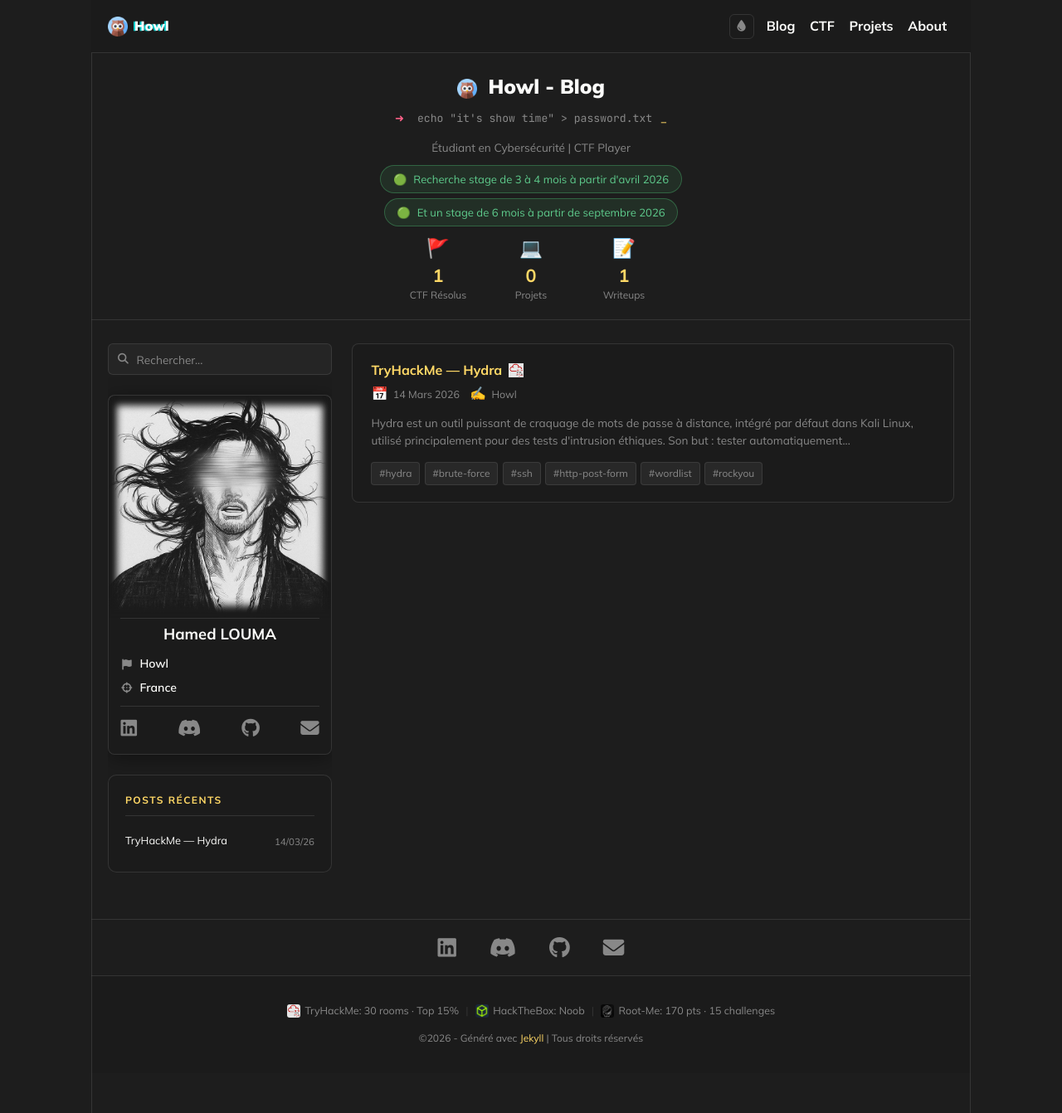
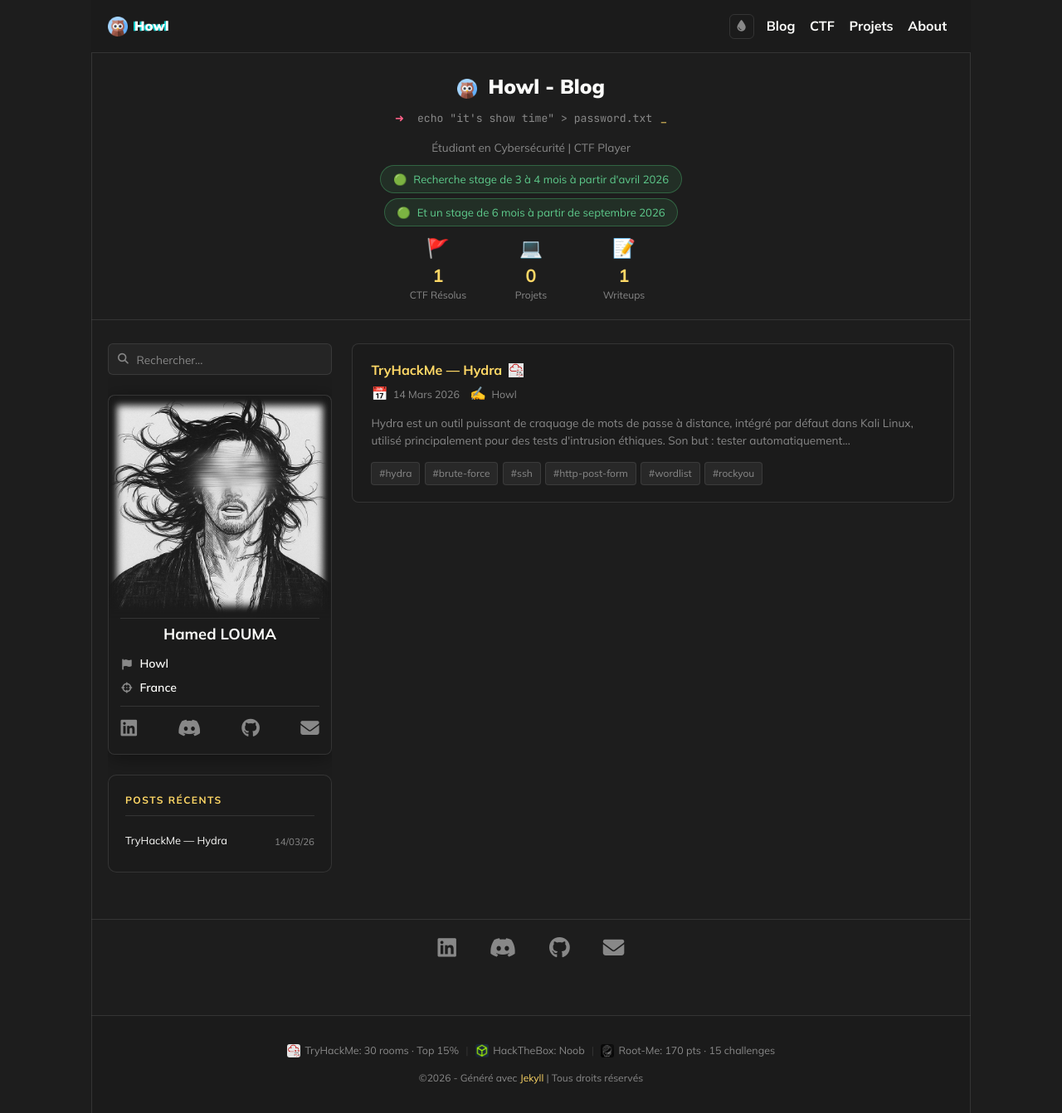
Before and after one commit to Hmdowl/hmdowl.github.io, a Jekyll site: the page built from index.html, in a window 1280 px wide and 1342 px high. Shown: the whole window at 83% size. Built offline with Jekyll 4.4.1, drawn with Linux system fonts in a browser that asks for light colours; the list of posts is cut into pages by our own code.

Commit message:
changement pour phone

```diff
--- a/assets/css/style.css
+++ b/assets/css/style.css
@@ -202,6 +202,7 @@
   transition: background-color 0.3s ease;
 }
 
+
 .site-header::before {
   content: '';
   position: absolute;
@@ -3002,7 +3003,7 @@
   position: relative;
   padding: 2rem 0;
   text-align: center;
-  margin-top: auto;
+  margin-top: 3rem;
 }
 
 .site-footer::before {
@@ -3162,9 +3163,14 @@
     display: none;
   }
 
-  /* About page : espace en haut sur mobile */
-  .about-page {
-    padding-top: 2rem;
+  /* Espace entre header sticky et contenu sur mobile */
+  #main-content {
+    padding-top: 0.75rem;
+  }
+
+  /* Espace avant le footer sur mobile */
+  .site-footer {
+    margin-top: 2.5rem;
   }
 
   /* Header : theme-btn reste visible, seul le nav se replie */
```
